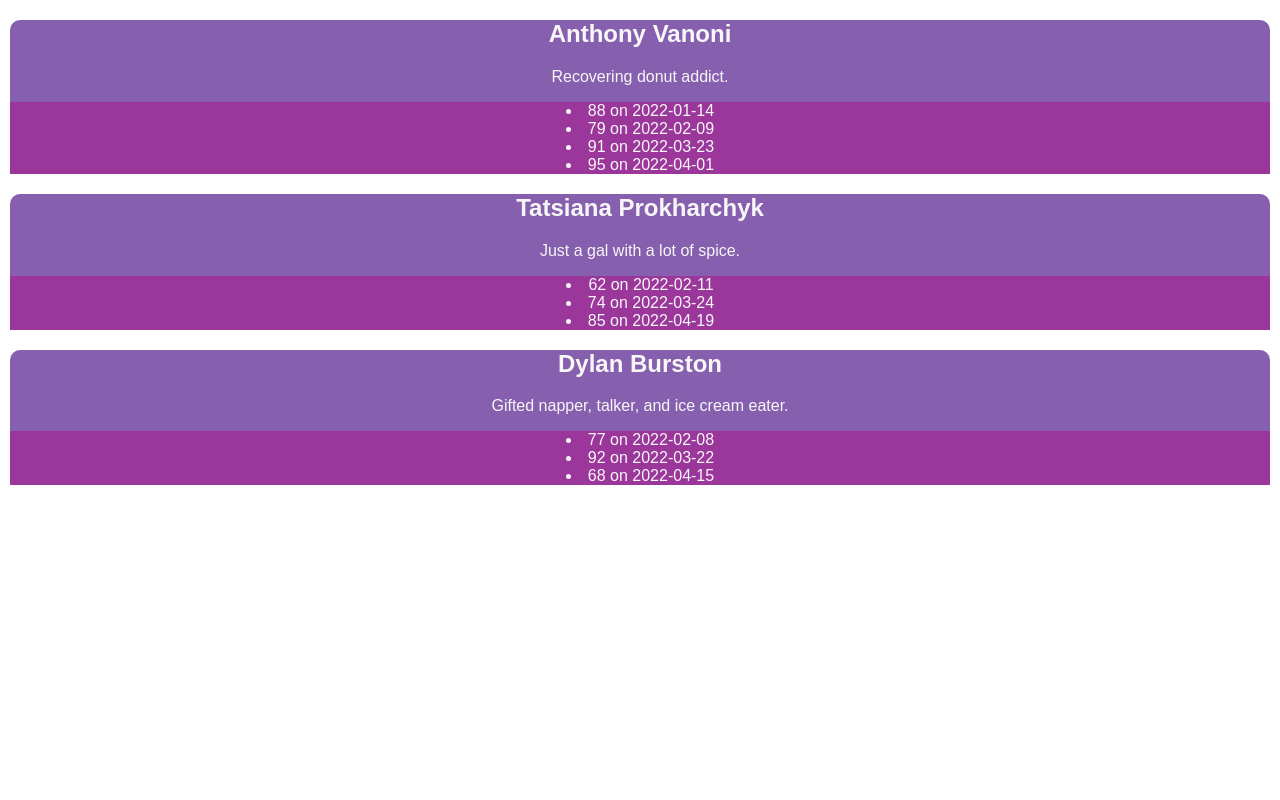
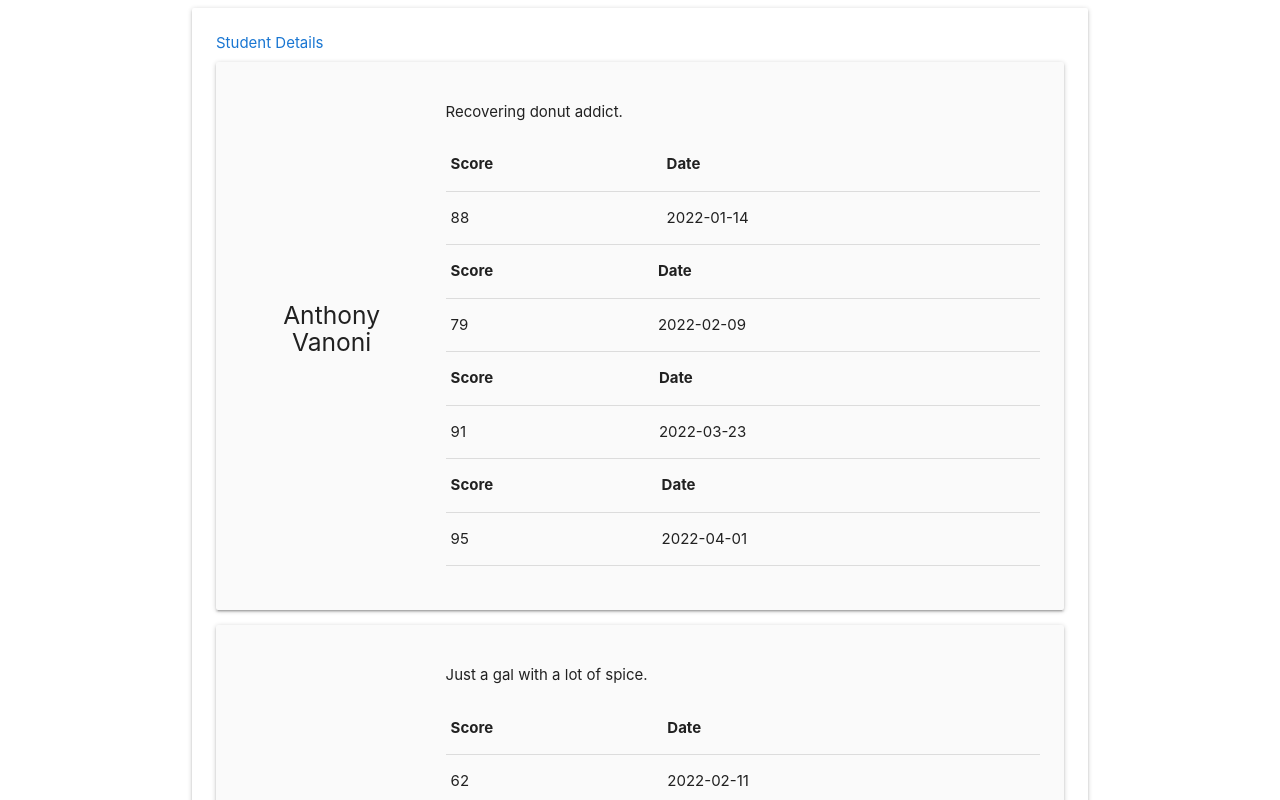
Before and after one commit to TonyPurple/react-students-lab-anthony-vanoni-flex-44, a React (Create React App) app: page / in a window 1280 px wide. Shown: the top 800 px of the page. Built offline with nearby package versions, Linux system fonts and the light colour scheme.

Commit message:
move to materialize for further practice styling react apps with css frameworks

```diff
--- a/public/index.html
+++ b/public/index.html
@@ -10,6 +10,11 @@
       content="Web site created using create-react-app"
     />
     <link rel="apple-touch-icon" href="%PUBLIC_URL%/logo192.png" />
+        <!-- Compiled and minified CSS -->
+        <link rel="stylesheet" href="https://cdnjs.cloudflare.com/ajax/libs/materialize/1.0.0/css/materialize.min.css">
+
+        <!-- Compiled and minified JavaScript -->
+        <script src="https://cdnjs.cloudflare.com/ajax/libs/materialize/1.0.0/js/materialize.min.js"></script>
     <!--
       manifest.json provides metadata used when your web app is installed on a
       user's mobile device or desktop. See https://developers.google.com/web/fundamentals/web-app-manifest/
--- a/src/App.css
+++ /dev/null
@@ -1,4 +0,0 @@
-.App {
-  font-family: sans-serif;
-  text-align: center;
-}
--- a/src/App.jsx
+++ b/src/App.jsx
@@ -1,4 +1,4 @@
-import './App.css';
+// import './App.css';
 import React from 'react';
 import Student from './components/Student/student';
 
@@ -68,7 +68,10 @@ class App extends React.Component {
 
     render() {
         return (
-          <div className="App">
+            <body>
+            <div class="container">
+            <div class="card-panel">
+            <span class="blue-text text-darken-2">Student Details</span>
             {this.state.students.map(student => {
               return (
                 <Student
@@ -79,6 +82,8 @@ class App extends React.Component {
               );
             })}
           </div>
+          </div>
+          </body>
         );
       }
     }
--- a/src/components/Scores/scores.jsx
+++ b/src/components/Scores/scores.jsx
@@ -2,11 +2,21 @@ import React from "react";
 
 const Scores = ({ scores, date }) => {
   return (
-    <div className="container">
-    <li>
-      {scores} on {date}
-    </li>
-    </div>
+    <table>
+    <thead>
+      <tr>
+          <th>Score</th>
+          <th>Date</th>
+      </tr>
+    </thead>
+
+    <tbody>
+      <tr>
+        <td>{scores}</td>
+        <td>{date}</td>
+      </tr>
+    </tbody>
+  </table>
   );
 };
 
--- a/src/components/Student/student.jsx
+++ b/src/components/Student/student.jsx
@@ -3,13 +3,21 @@ import Scores from "../Scores/scores";
 
 const Student = ({ name, bio, scores}) => {
   return (
-    <div className="card">
-      <h2>{name}</h2>
-      <p>{bio}</p>
-      {scores.map(item => (
+    <div class="col s12 m8 offset-m2 l6 offset-l3">
+    <div class="card-panel grey lighten-5 z-depth-1">
+      <div class="row valign-wrapper">
+        <div class="col s2">
+        <h5 class="center-align">{name}</h5>
+      </div>
+        <div class="col s9">
+          <p>{bio}</p>
+          {scores.map(item => (
         <Scores scores={item.score} date={item.date} />
       ))}
+        </div>
+      </div>
     </div>
+  </div>
   );
 };
 
--- a/src/index.css
+++ /dev/null
@@ -1,28 +0,0 @@
-body {
-  margin: 0;
-  font-family: -apple-system, BlinkMacSystemFont, 'Segoe UI', 'Roboto', 'Oxygen',
-    'Ubuntu', 'Cantarell', 'Fira Sans', 'Droid Sans', 'Helvetica Neue',
-    sans-serif;
-  -webkit-font-smoothing: antialiased;
-  -moz-osx-font-smoothing: grayscale;
-}
-
-code {
-  font-family: source-code-pro, Menlo, Monaco, Consolas, 'Courier New',
-    monospace;
-}
-
-.card {
-  background-color: rebeccapurple;
-  color: whitesmoke;
-  opacity: 78%;
-  border-radius: 10px;
-  border-width: 3px;
-  border-color: black;
-  margin: 10px;
-}
-
-.container li {
-  background-color: purple;
-  color: whitesmoke;
-}
--- a/src/index.js
+++ b/src/index.js
@@ -1,6 +1,5 @@
 import React from 'react';
 import ReactDOM from 'react-dom';
-import './index.css';
 import App from './App';
 import reportWebVitals from './reportWebVitals';
 
```
